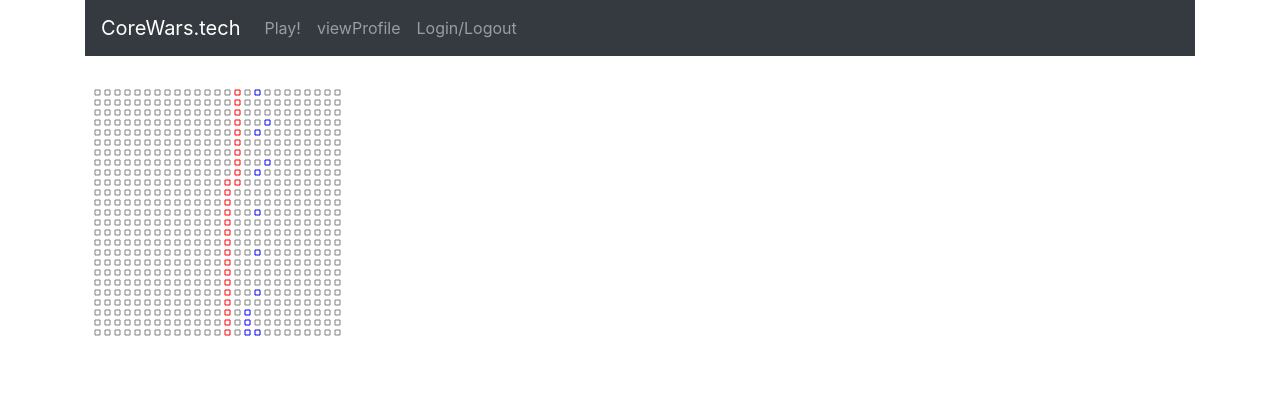
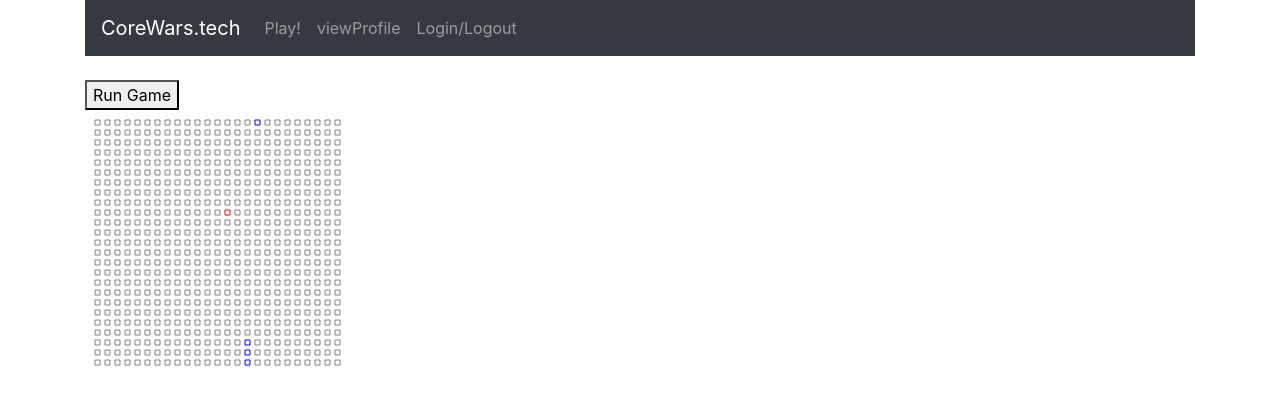
Before and after one commit to eito-fis/Corewars, a React (Create React App) app: page /play in a window 1280 px wide. Shown: the top 404 px of the page. Built offline with nearby package versions, Linux system fonts and the light colour scheme.

Commit message:
Play button added along with start and end functions

```diff
--- a/src/components/corewars/canvas.component.js
+++ b/src/components/corewars/canvas.component.js
@@ -52,6 +52,12 @@ export default class Canvas extends Component {
         }
     }
 
+    componentDidMount() {
+        const canvas = this.canvasRef.current;
+        const ctx = canvas.getContext('2d');
+        this.updateCanvas(canvas, ctx)
+    }
+
     componentDidUpdate() {
         const canvas = this.canvasRef.current;
         const ctx = canvas.getContext('2d');
--- a/src/components/play.component.js
+++ b/src/components/play.component.js
@@ -11,7 +11,7 @@ import { Command, Add, Dat, Div, Djn, Jmn,
 export default class Play extends Component {
     constructor() {
         super();
-        var game_length = 1000
+        var game_length = 1
         var final_length = 0
 
         var memory_size = 625
@@ -32,7 +32,8 @@ export default class Play extends Component {
             done: null,
             final_length: final_length,
             i: -1,
-            p: -1
+            p: -1,
+            in_game: false
         }
     }
 
@@ -98,11 +99,11 @@ export default class Play extends Component {
             if (--i)
                 this.update()
             else
-                this.setState({ done: -1, final_length: game_length })
+                this.end(-1, game_length)
         } else {
             let winner = (p + 1 == players.length ? 0 : p + 1)
             let final_length = this.state.final_length + game_length - i + 1
-            this.setState({ done: winner, final_length: final_length })
+            this.end(winner, final_length)
         }
     }
 
@@ -116,17 +117,35 @@ export default class Play extends Component {
             p = 0
         else
             p += 1
-        this.setState({ i: i, p: p})
+        this.setState({i: i, p: p})
         setTimeout(() => {requestAnimationFrame(() => {this.step(i, p)})}, 100)
     }
 
+    start() {
+        if (!this.state.in_game)
+            this.setState({in_game: true}, () => {this.update()})
+    }
+
+    end(winner, final_length) {
+        this.setState({done: winner, final_length: final_length, in_game: false})
+    }
+
     componentDidMount() {
-        this.update()
     }
 
     render(){
         return(
-            <Canvas memory={this.state.memory}></Canvas>
+            <div>
+                <div class="container">
+                    <div class = "row text-center">
+                        <button onClick={this.start.bind(this)}>Run Game</button>
+                        <p id="demo">{this.state.done}</p>
+                    </div>
+                </div>
+                <div>
+                    <Canvas memory={this.state.memory}/>
+                </div>
+            </div>
         )
     }
 }
```
